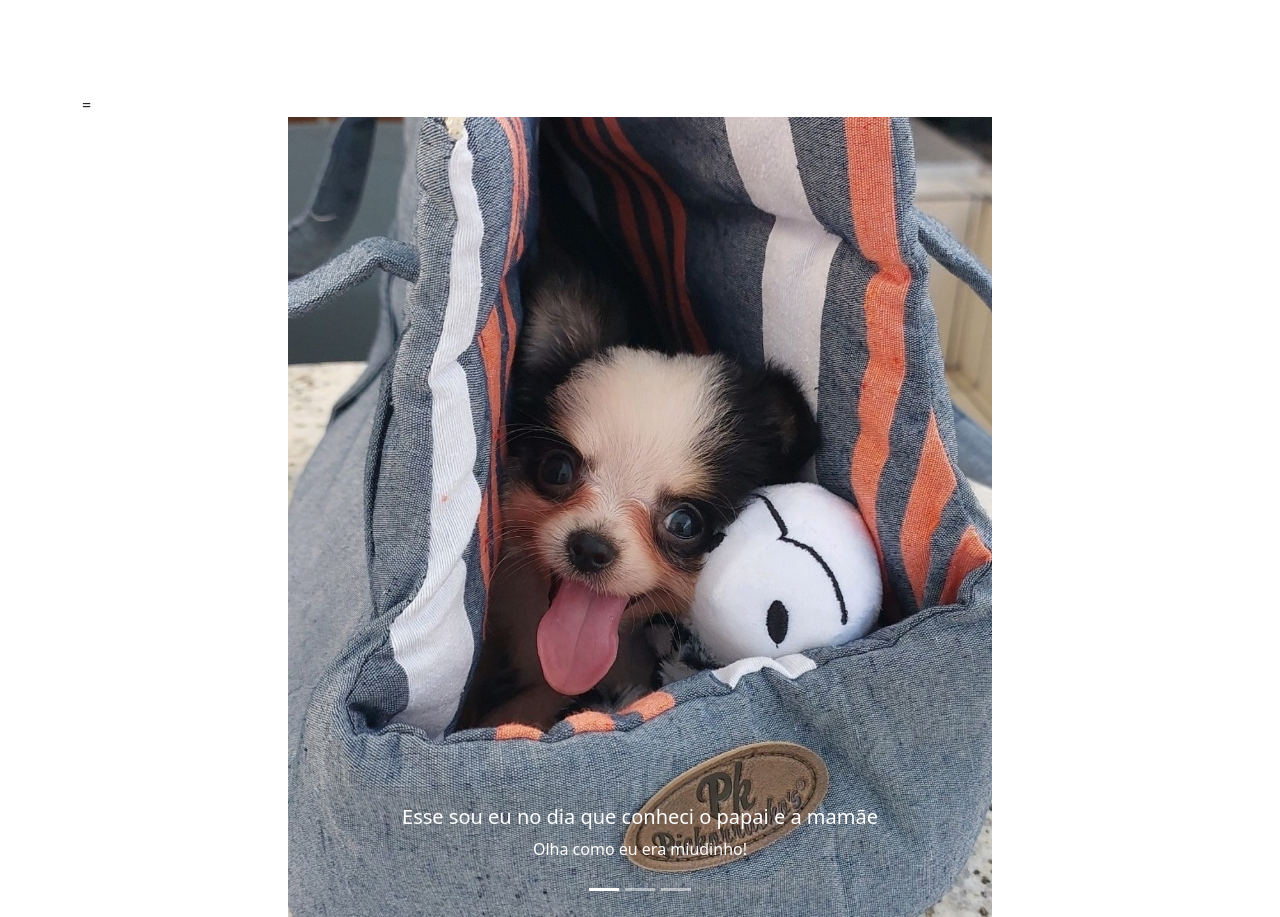
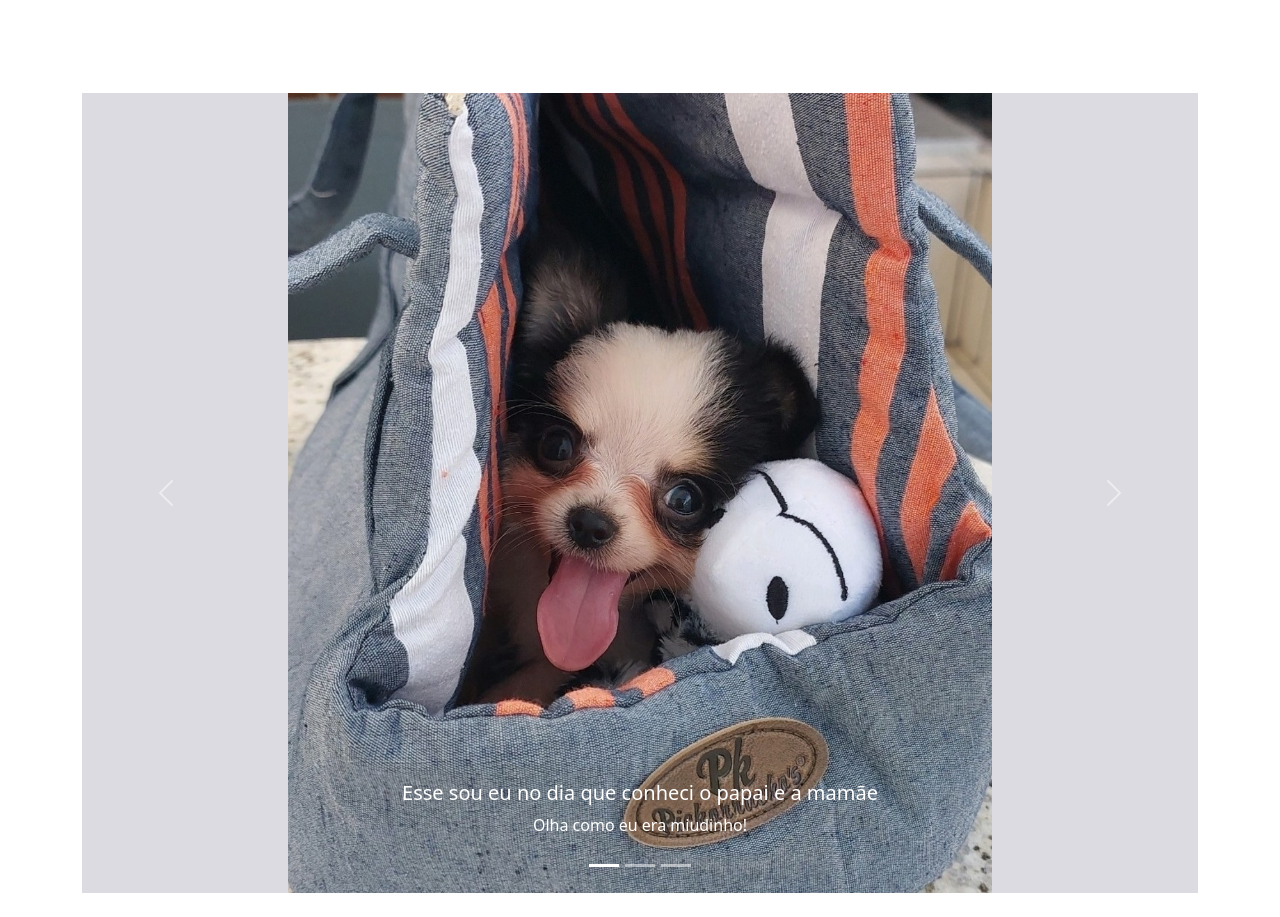
Before and after one commit to LuizHGomes96/Tapauer, a plain HTML site: page index.html in a window 1280 px wide. Shown: the part 1133-2050 px from the top of the page. Drawn offline with nearby package versions, Linux system fonts and the light colour scheme.

```diff
--- a/index.html
+++ b/index.html
@@ -4,7 +4,7 @@
 <head>
   <meta charset="UTF-8">
   <meta name="viewport" content="width=device-width, initial-scale=1.0">
-  <title>Bootstrap Components</title>
+  <title>Tapauer</title>
   <link href="https://cdn.jsdelivr.net/npm/bootstrap@5.3.0-alpha2/dist/css/bootstrap.min.css" rel="stylesheet" integrity="sha384-aFq/bzH65dt+w6FI2ooMVUpc+21e0SRygnTpmBvdBgSdnuTN7QbdgL+OapgHtvPp" crossorigin="anonymous">
   <link rel="stylesheet" href="style.css">
 </head>
@@ -121,7 +121,7 @@
 
   <!-- CARROSSEL -->
 
-  <div class="container">
+  <div class="container" background-color="gray">
     <div id="carouselExampleCaptions" class="carousel slide">
       <div class="carousel-indicators">
         <button type="button" data-bs-target="#carouselExampleCaptions" data-bs-slide-to="0" class="active" aria-current="true" aria-label="Slide 1"></button>
@@ -129,7 +129,7 @@
         <button type="button" data-bs-target="#carouselExampleCaptions" data-bs-slide-to="2" aria-label="Slide 3"></button>
       </div>
       <div class="carousel-inner">
-        <div class="carousel-item active">=
+        <div class="carousel-item active">
           <img src="./assets/baby-crop.jpg" class="d-block " alt="Tapauer bebê">
           <div class="carousel-caption d-none d-md-block">
             <h5>Esse sou eu no dia que conheci o papai e a mamãe</h5>
--- a/style.css
+++ b/style.css
@@ -37,6 +37,10 @@
     width: 50%;
 }
 
+.carousel-item {
+    background-color: #dbdbe1;
+}
+
 .carousel-item > img {
     display: block;
     width: auto;
```
